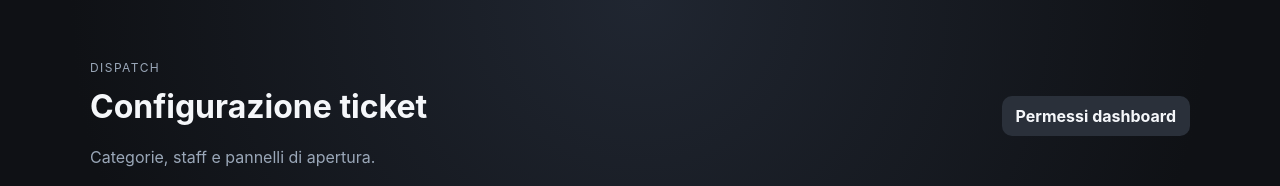
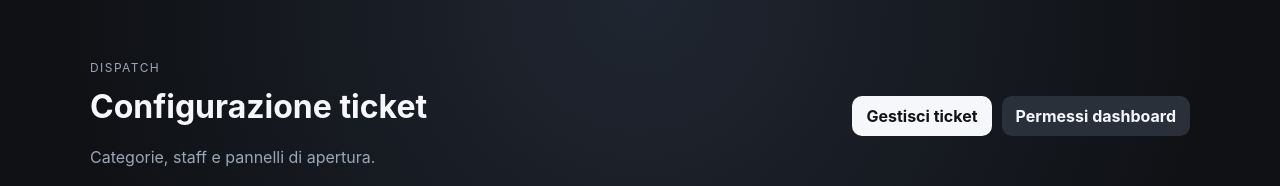
Before and after one commit to haxurus/Dispatch, a Next.js app in the folder apps/web/: page /dashboard/1/tickets in a window 1280 px wide. Shown: the top 186 px of the page. Built offline with nearby package versions, Linux system fonts and the light colour scheme; no server answers.

Commit message:
feat: link ticket operations dashboard

```diff
--- a/apps/web/app/dashboard/[guildId]/tickets/page.tsx
+++ b/apps/web/app/dashboard/[guildId]/tickets/page.tsx
@@ -261,7 +261,10 @@ export default function TicketConfigurationPage() {
           <h1>Configurazione ticket</h1>
           <p className="muted">Categorie, staff e pannelli di apertura.</p>
         </div>
-        <a className="button secondary" href={`/dashboard/${guildId}`}>Permessi dashboard</a>
+        <div className="actions">
+          <a className="button" href={`/dashboard/${guildId}/tickets/manage`}>Gestisci ticket</a>
+          <a className="button secondary" href={`/dashboard/${guildId}`}>Permessi dashboard</a>
+        </div>
       </div>
 
       {error && <p className="error">{error}</p>}
```
